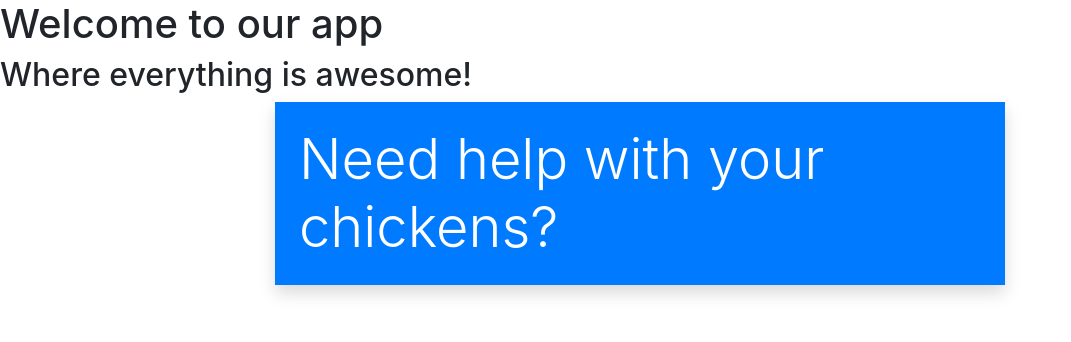
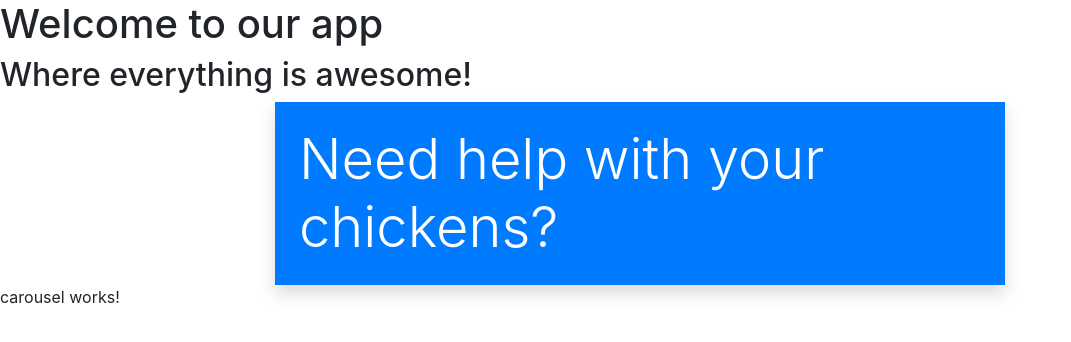
Before and after one commit to FickleBobby/SampleProject, an Angular app: page / in a window 1280 px wide. Shown: the top 342 px of the page, without its empty margins (0-1071 px from the left). Built offline with nearby package versions, Linux system fonts and the light colour scheme.

Commit message:
My first commit

```diff
--- a/src/app/app.component.html
+++ b/src/app/app.component.html
@@ -2,3 +2,4 @@
 <h2>{{ subTitle }} </h2>
 
 <app-jumbotron></app-jumbotron>
+<app-carousel></app-carousel>
--- a/src/app/app.module.ts
+++ b/src/app/app.module.ts
@@ -4,11 +4,13 @@ import { NgModule } from '@angular/core';
 import { AppRoutingModule } from './app-routing.module';
 import { AppComponent } from './app.component';
 import { JumbotronComponent } from './jumbotron/jumbotron.component';
+import { CarouselComponent } from './carousel/carousel.component';
 
 @NgModule({
   declarations: [
     AppComponent,
-    JumbotronComponent
+    JumbotronComponent,
+    CarouselComponent
   ],
   imports: [
     BrowserModule,
--- /dev/null
+++ b/src/app/carousel/carousel.component.html
@@ -0,0 +1 @@
+<p>carousel works!</p>
--- /dev/null
+++ b/src/app/carousel/carousel.component.ts
@@ -0,0 +1,15 @@
+import { Component, OnInit } from '@angular/core';
+
+@Component({
+  selector: 'app-carousel',
+  templateUrl: './carousel.component.html',
+  styleUrls: ['./carousel.component.scss']
+})
+export class CarouselComponent implements OnInit {
+
+  constructor() { }
+
+  ngOnInit() {
+  }
+
+}
```
Also changed, not shown: src/app/carousel/carousel.component.scss (added), 1 other file (tests, documents, lock files or other folders).
